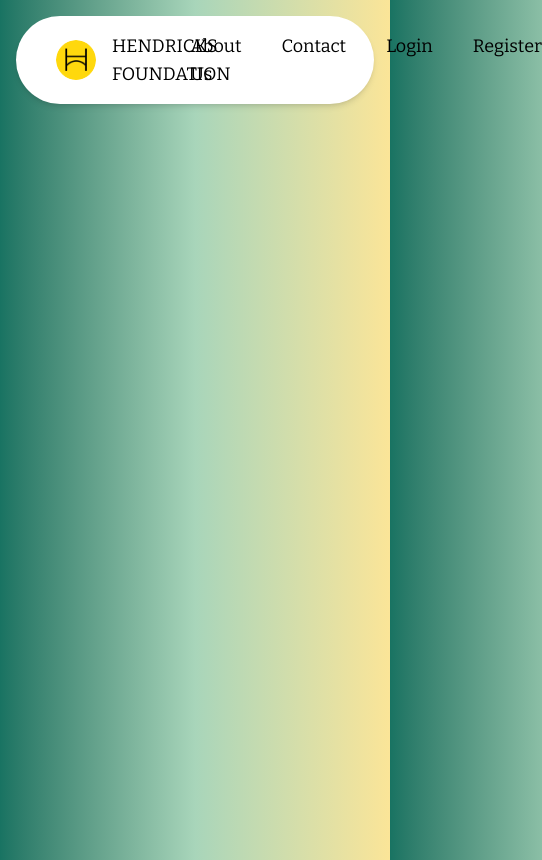
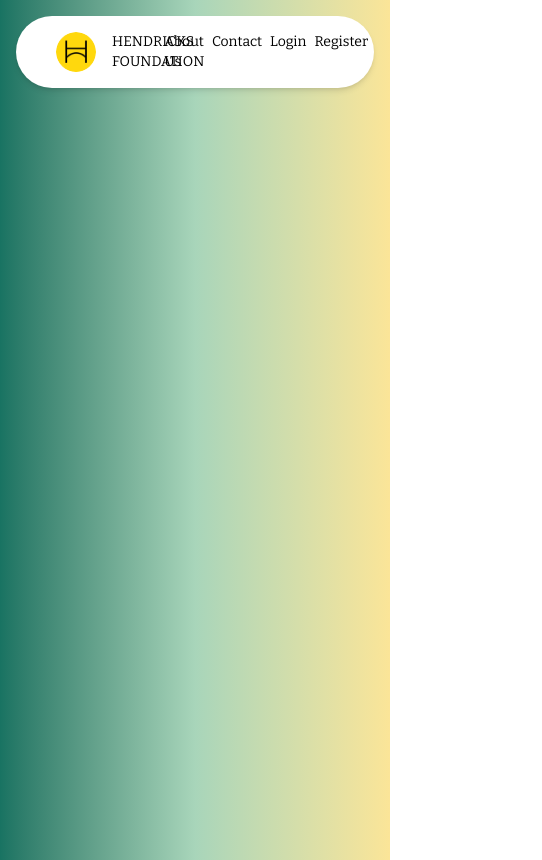
Before and after one commit to Hendricks-C/Hendricks-Ecalc, a React (Vite) app in the folder frontend/: page / in a window 390 px wide. Shown: the whole page, 542 px wide, since content can reach past the window. Built offline with nearby package versions, Linux system fonts and the light colour scheme; no server answers.

Commit message:
navbar update to adapt to smaller screens

```diff
--- a/frontend/src/components/navbar.tsx
+++ b/frontend/src/components/navbar.tsx
@@ -48,9 +48,9 @@ function Navbar() {
         <nav className="flex justify-between items-center px-10 py-4 m-4 bg-white rounded-full shadow-md">
             <div className="flex items-center">
                 <img src={HendricksLogo} alt="Hendricks Foundation Logo" className="w-10 h-10 rounded-full mr-4"/>
-                <Link to="/" className='text-lg no-underline'>HENDRICKS FOUNDATION</Link>
+                <Link to="/" className='text-sm sm:text-lg no-underline'>HENDRICKS FOUNDATION</Link>
             </div>
-            <div className="flex gap-10 text-black font-bitter text-lg">
+            <div className="flex gap-2 sm:gap-10 text-black font-bitter text-sm sm:text-lg">
                 <Link to="/about" className='no-underline hover:underline'>About Us</Link>
                 <Link to="/contact" className='no-underline hover:underline'>Contact</Link>
                 {!user ? (
```
